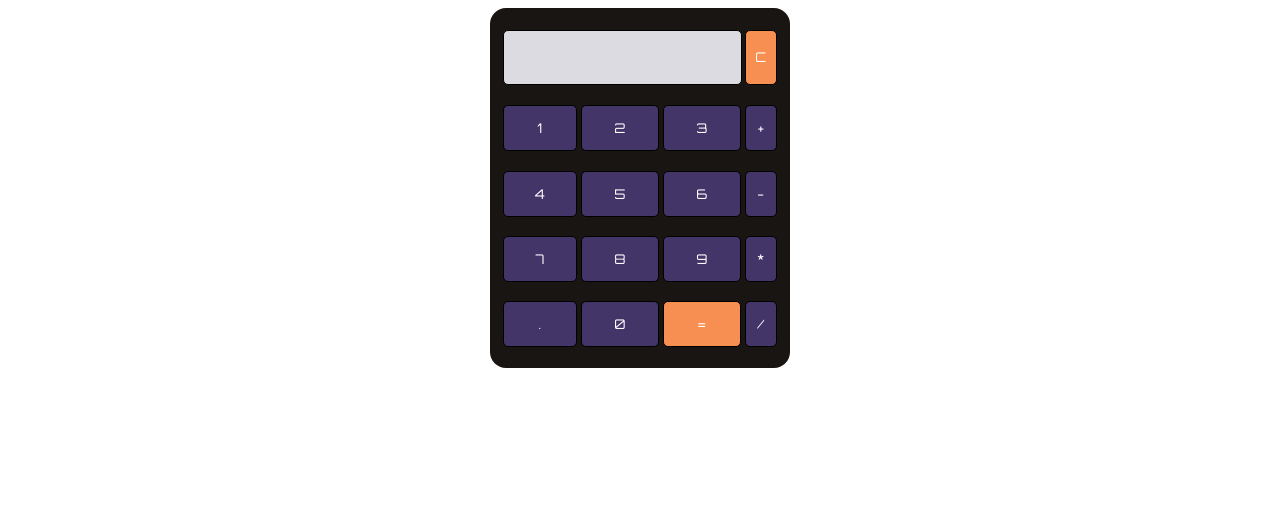
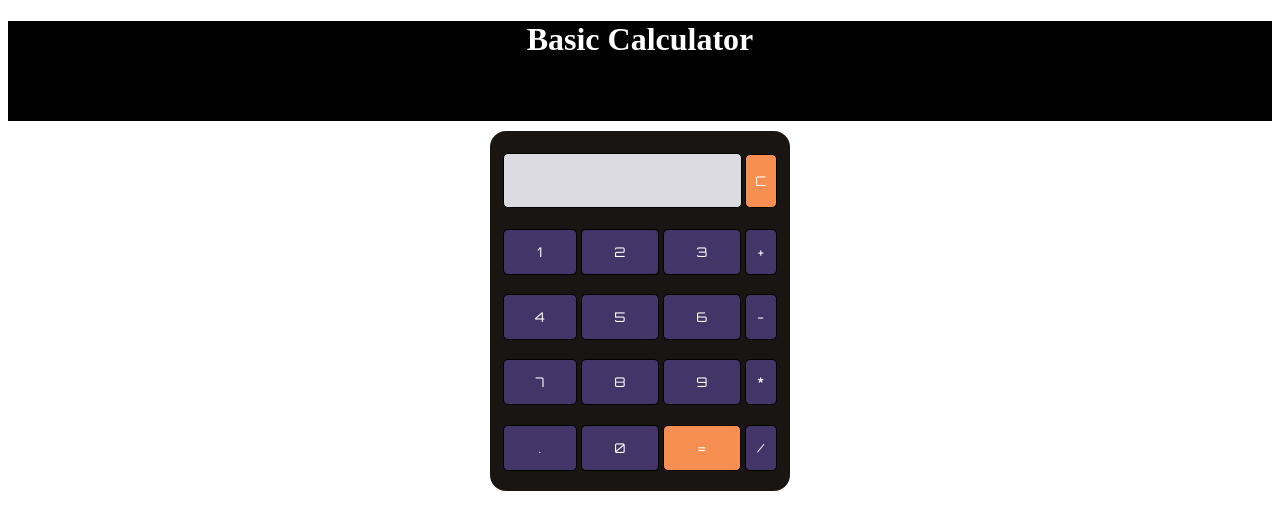
Before and after one commit to Ajay-Anand-M/javaScript, a plain HTML site: page calculator/index.html in a window 1280 px wide. Drawn offline with Linux system fonts and the light colour scheme.

Commit message:
2nd edit

```diff
--- a/calculator/index.html
+++ b/calculator/index.html
@@ -12,6 +12,7 @@
 
 <body>
     <header>
+        <h1> Basic Calculator</h1>
 
     </header>
     <table class="calculator">
--- a/calculator/style.css
+++ b/calculator/style.css
@@ -1,4 +1,20 @@
 @import url('https://fonts.googleapis.com/css2?family=Orbitron&display=swap');
+header{
+    height: 100px;
+    background-color: black;
+    color: white;
+    text-align: center;
+
+    /* margin-left: 0;
+    margin-right: 0;
+    margin-top: 0;
+    margin-bottom: 0;
+     */
+    margin-bottom: 10px;
+}
+header h1{
+    align-items: center;
+}
 .calculator {
     padding: 10px;
     border-radius: 1rem;
```
